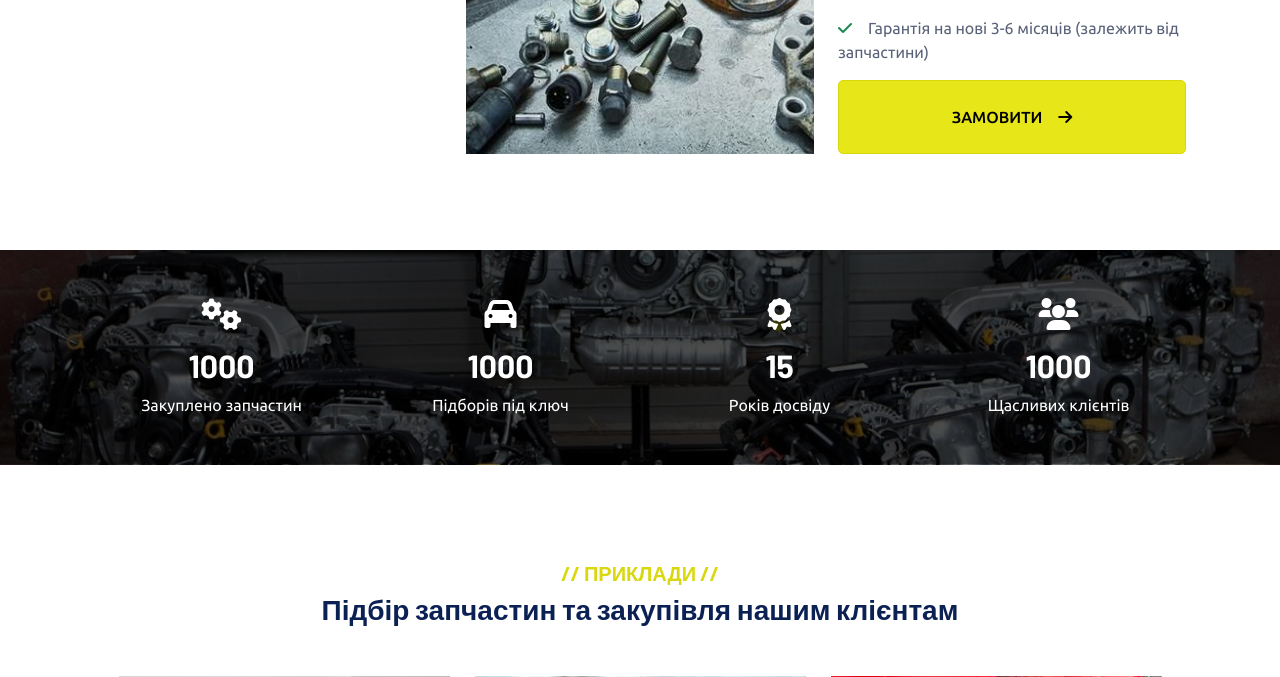
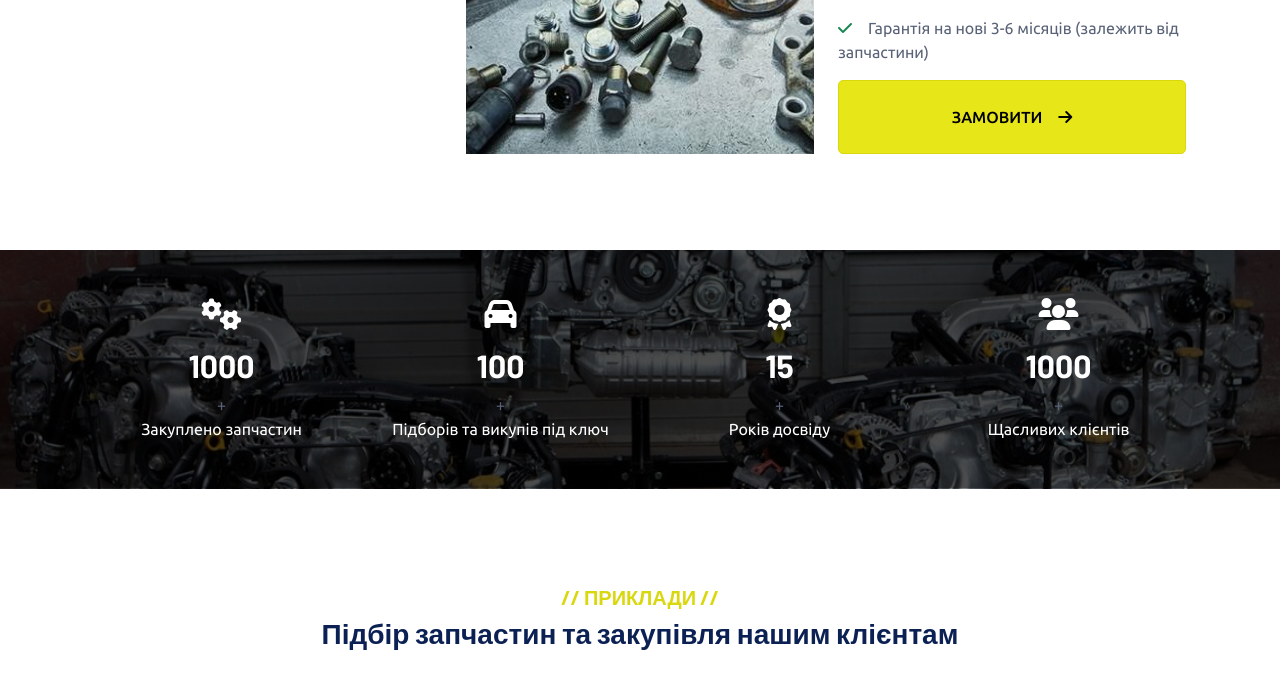
Before and after one commit to PashaKim/car_project, a Django app: page / in a window 1280 px wide. Shown: the part 1422-2099 px from the top of the page. Run offline with Django 4.2, Linux system fonts and the light colour scheme; some libraries are stand-ins or nearby versions.

Commit message:
update text4

```diff
--- a/templates/include/topbar.html
+++ b/templates/include/topbar.html
@@ -5,7 +5,7 @@
             <div class="col-lg-7 px-5 text-start">
                 <div class="h-100 d-inline-flex align-items-center py-3 me-4">
                     <small class="fa fa-map-marker-alt text-primary me-2"></small>
-                    <small class=" text-white me-2">Київ, Бровари, Київська область</small>
+                    <small class=" text-white me-2">{% translate "Київ, Бровари, Київська область" %}</small>
                 </div>
                 <div class="h-100 d-inline-flex align-items-center py-3">
                     <small class="far fa-clock text-primary me-2"></small>
--- a/templates/include/upper_facts.html
+++ b/templates/include/upper_facts.html
@@ -5,22 +5,22 @@
         <div class="row g-4">
             <div class="col-md-6 col-lg-3 text-center wow fadeIn" data-wow-delay="0.1s">
                 <i class="fa fa-cogs fa-2x text-white mb-3"></i>
-                <h2 class="text-white mb-2" data-toggle="counter-up">1000</h2>
+                <h2 class="text-white mb-2" data-toggle="counter-up">1000</h2>+
                 <p class="text-white mb-0">{% translate "Закуплено запчастин" %}</p>
             </div>
             <div class="col-md-6 col-lg-3 text-center wow fadeIn" data-wow-delay="0.3s">
                 <i class="fa fa-car fa-2x text-white mb-3"></i>
-                <h2 class="text-white mb-2" data-toggle="counter-up">1000</h2>
-                <p class="text-white mb-0">{% translate "Підборів під ключ" %}</p>
+                <h2 class="text-white mb-2" data-toggle="counter-up">100</h2>+
+                <p class="text-white mb-0">{% translate "Підборів та викупів під ключ" %}</p>
             </div>
             <div class="col-md-6 col-lg-3 text-center wow fadeIn" data-wow-delay="0.5s">
                 <i class="fa fa-award fa-2x text-white mb-3"></i>
-                <h2 class="text-white mb-2" data-toggle="counter-up">15</h2>
+                <h2 class="text-white mb-2" data-toggle="counter-up">15</h2>+
                 <p class="text-white mb-0">{% translate "Років досвіду" %}</p>
             </div>
             <div class="col-md-6 col-lg-3 text-center wow fadeIn" data-wow-delay="0.7s">
                 <i class="fa fa-users fa-2x text-white mb-3"></i>
-                <h2 class="text-white mb-2" data-toggle="counter-up">1000</h2>
+                <h2 class="text-white mb-2" data-toggle="counter-up">1000</h2>+
                 <p class="text-white mb-0">{% translate "Щасливих клієнтів" %}</p>
             </div>
         </div>
```
Also changed, not shown: locale/en/LC_MESSAGES/django.po, locale/ru/LC_MESSAGES/django.po, locale/uk/LC_MESSAGES/django.po.
